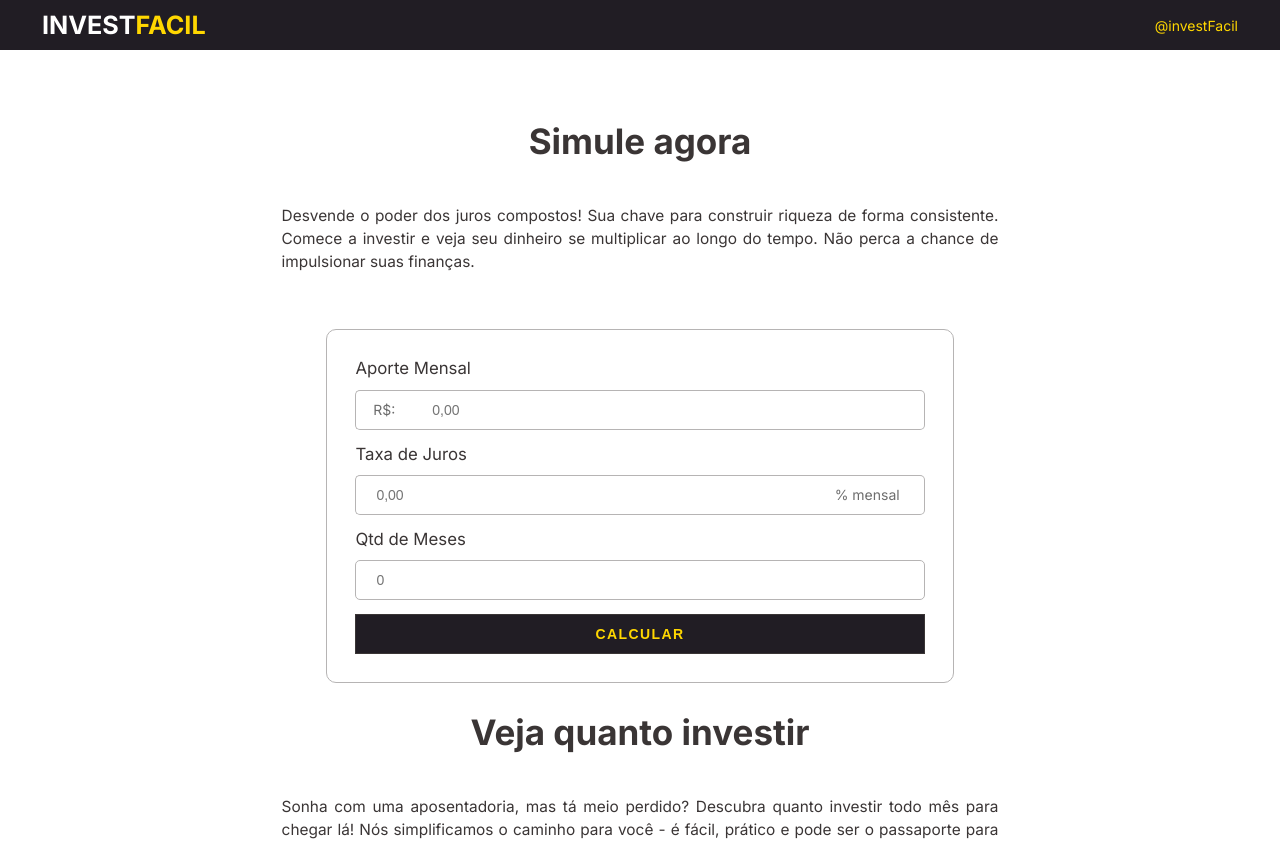
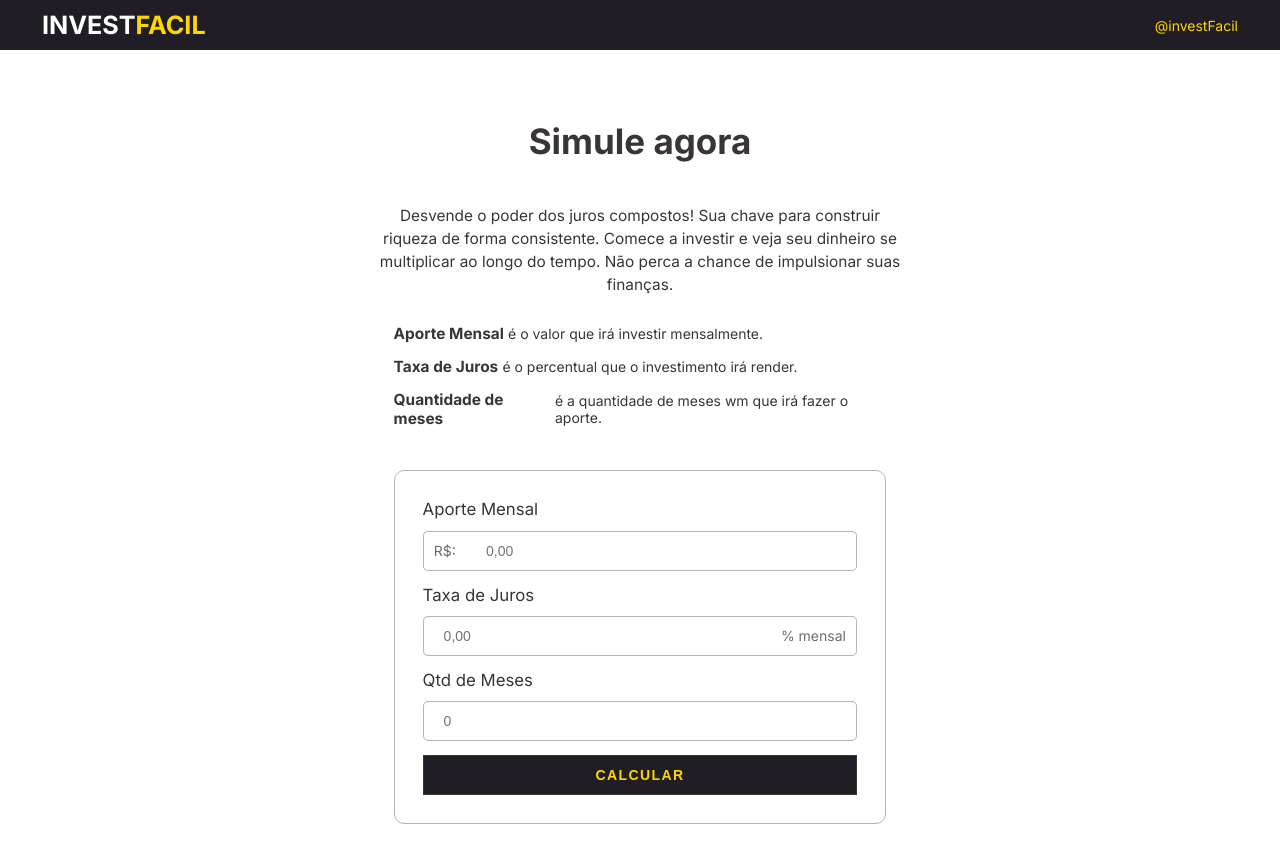
Before and after one commit to Orozimbo1/InvestFacil, a Next.js app: page / in a window 1280 px wide. Shown: the top 841 px of the page. Built offline with nearby package versions, Linux system fonts and the light colour scheme.

Commit message:
Explicação do investimento

```diff
--- a/src/app/globals.css
+++ b/src/app/globals.css
@@ -10,6 +10,25 @@ h1 {
   font-size: 2.5rem;
   margin: 2rem 0;
   text-align: center;
+}
+
+ul {
+  display: flex;
+  flex-direction: column;
+  gap: 1rem;
+  list-style: none;
+  width: 55%;
+  margin: 1rem auto 3rem;
+}
+
+ul li {
+  display: flex;
+  align-items: center;
+  gap: .3rem;
+}
+
+ul li strong{
+  font-size: 1.1rem;
 }
 
 .navbar {
@@ -45,15 +64,15 @@ h1 {
 }
 
 .desc {
-  width: 80%;
+  width: 60%;
   font-size: 1.1rem;
   line-height: 1.5;
-  margin: 1rem auto 4rem;
-  text-align: justify;
+  margin: 1rem auto;
+  text-align: center;
 }
 
 .form-container {
-  width: 70%;
+  width: 55%;
   margin: 0 auto;
   padding: 2rem;
   border: 1px solid rgb(182, 180, 180);
@@ -204,6 +223,10 @@ form label div p {
     margin: 0 auto;
   }
 
+  ul {
+    width: 90%;
+  }
+
   .form-container {
     width: 90%;
   }
--- a/src/app/page.tsx
+++ b/src/app/page.tsx
@@ -8,11 +8,21 @@ export default function Home() {
       <p className='desc'>
         Desvende o poder dos juros compostos! Sua chave para construir riqueza de forma consistente. Comece a investir e veja seu dinheiro se multiplicar ao longo do tempo. Não perca a chance de impulsionar suas finanças.
       </p>
+      <ul>
+        <li><strong>Aporte Mensal</strong> é o valor que irá investir mensalmente.</li>
+        <li><strong>Taxa de Juros</strong> é o percentual que o investimento irá render.</li>
+        <li><strong>Quantidade de meses</strong> é a quantidade de meses wm que irá fazer o aporte.</li>
+      </ul>
       <Form />
       <h1>Veja quanto investir</h1>
       <p className='desc'>
         Sonha com uma aposentadoria, mas tá meio perdido? Descubra quanto investir todo mês para chegar lá! Nós simplificamos o caminho para você - é fácil, prático e pode ser o passaporte para o futuro que você deseja. Invista com sabedoria e veja seus sonhos virarem realidade!
       </p>
+      <ul>
+        <li><strong>Montante</strong> é o valor que espera ter.</li>
+        <li><strong>Taxa de Juros</strong> é o percentual que o investimento irá render.</li>
+        <li><strong>Quantidade de meses</strong> é a quantidade de meses wm que irá fazer o aporte.</li>
+      </ul>
       <FormFuture />
     </main>
   )
```
Also changed, not shown: 1 other file (tests, documents, lock files or other folders).
